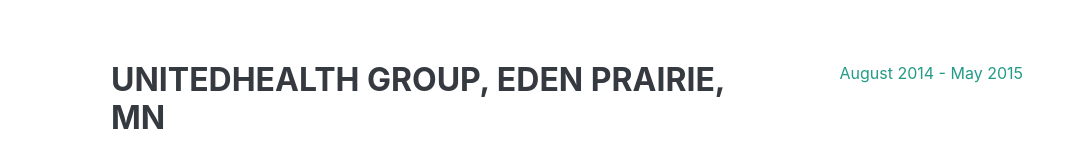
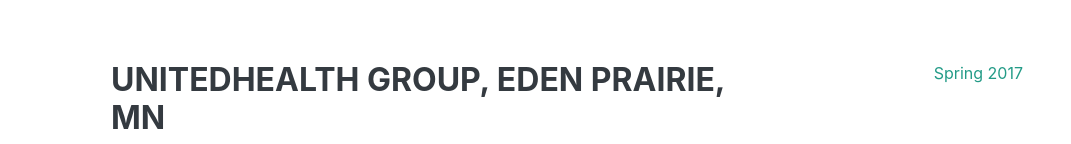
Before and after one commit to AhmedHussein-1/AhmedHussein-1.github.io, a plain HTML site: page index.html in a window 1280 px wide. Shown: the part 1673-1817 px from the top of the page, without its empty margins (209-1280 px from the left). Drawn offline with Linux system fonts and the light colour scheme; a web font is replaced by a local one.

Commit message:
added date

```diff
--- a/index.html
+++ b/index.html
@@ -133,7 +133,7 @@
            </p>
           </div>
           <div class="resume-date text-md-right">
-            <span class="text-primary">August 2014 - May 2015</span>
+            <span class="text-primary">Spring 2017</span>
           </div>
         </div>
 
```
